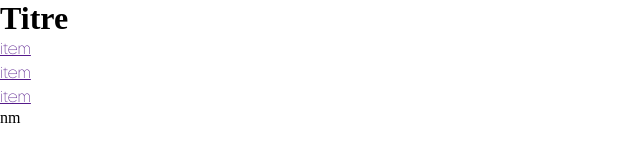
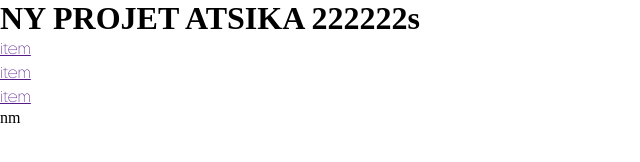
Before and after one commit to FanaRakoto/ProjectG1L2, a website built with Vite: page index.html in a window 1280 px wide. Shown: the whole page, without its empty margins (0-640 px from the left). Built offline with nearby package versions, Linux system fonts and the light colour scheme.

Commit message:
demo avec hasna

```diff
--- a/index.html
+++ b/index.html
@@ -8,7 +8,7 @@
   </head>
   <body>
 
-    <h1>Titre</h1>
+    <h1>NY PROJET ATSIKA 222222s</h1>
     <div id="nav-start" class="">
       <nav>
         <a href="">item</a>
```
